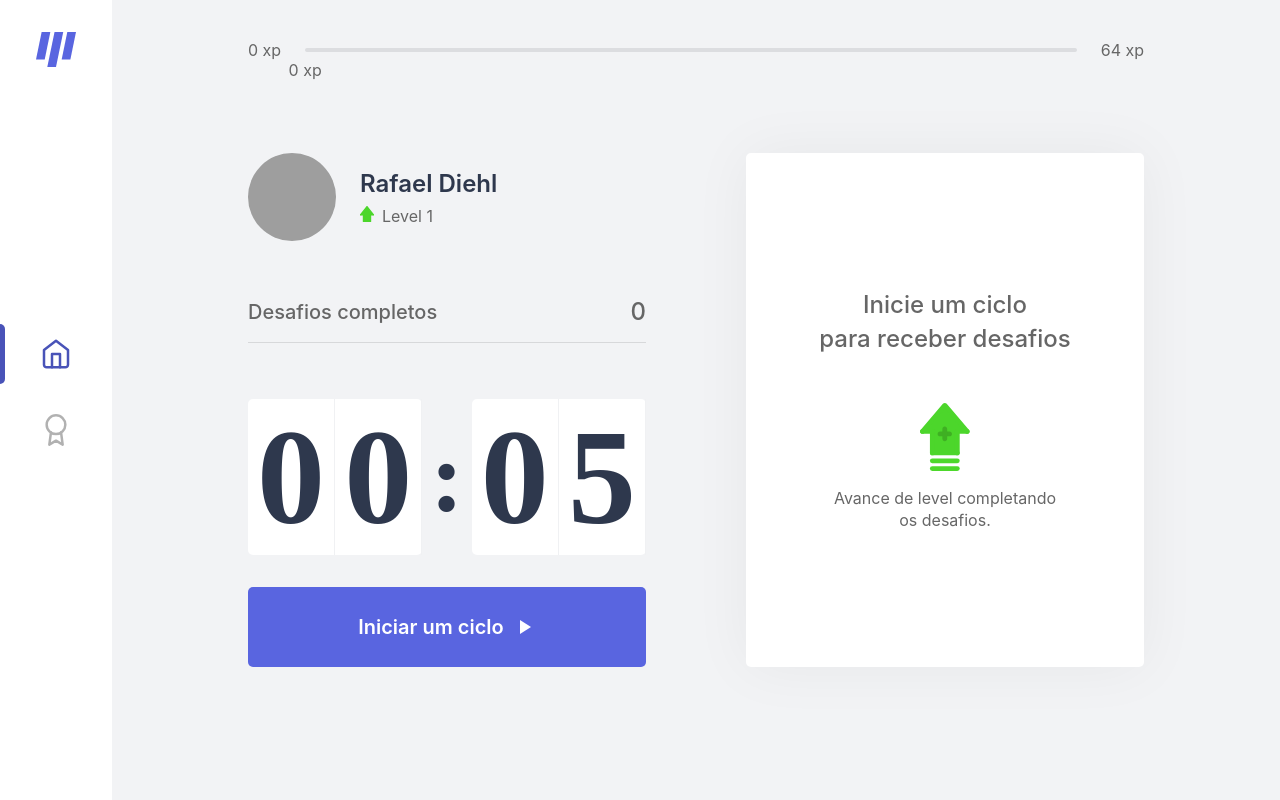
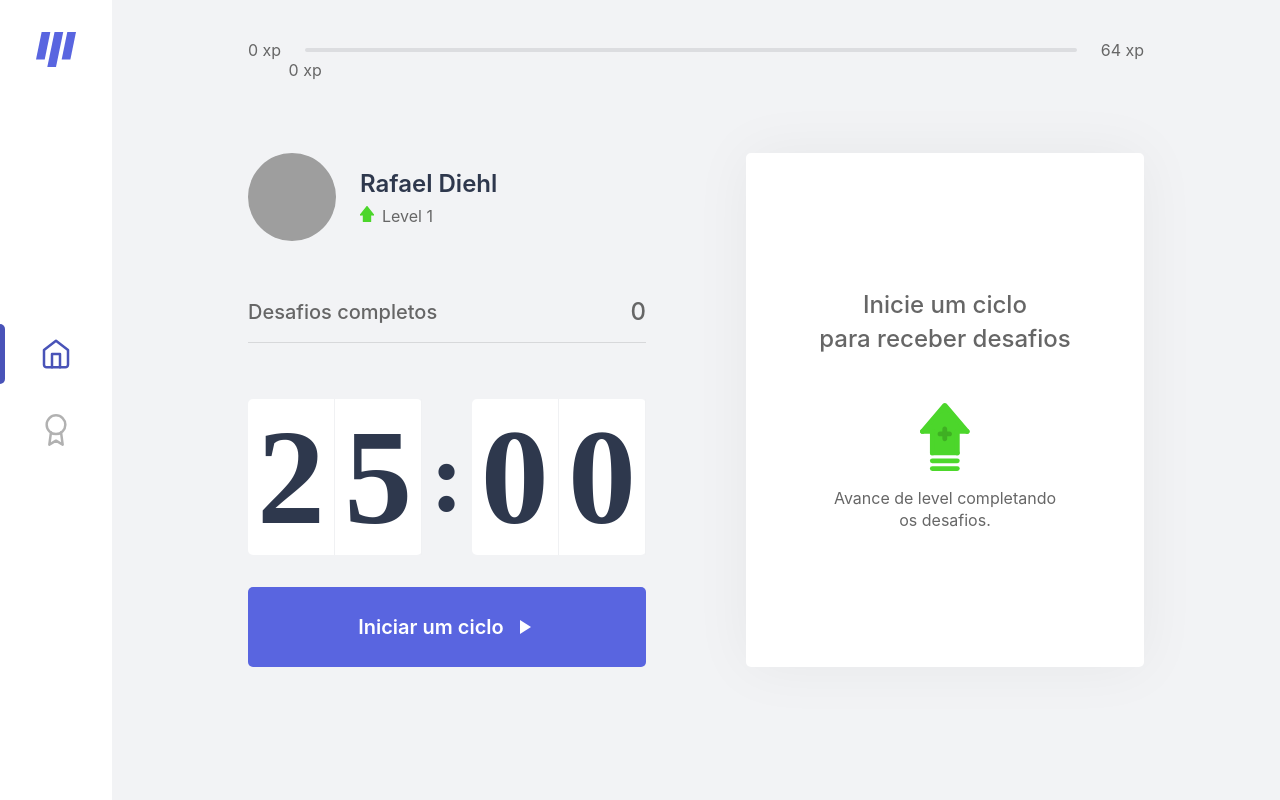
Before and after one commit to rafaeldiehl/move.it, a Next.js app: page / in a window 1280 px wide. Built offline with nearby package versions, Linux system fonts and the light colour scheme; grey boxes are pictures that could not be loaded.

Commit message:
Set time to 25 minutes

```diff
--- a/src/contexts/CountdownContext.tsx
+++ b/src/contexts/CountdownContext.tsx
@@ -21,7 +21,7 @@ let countdownTimeout: NodeJS.Timeout;
 export function CountdownProvider({ children }: CountdownProviderProps) {
   const { startNewChallenge, playAudio } = useContext(ChallengesContext);
 
-  const [time, setTime] = useState((5/60) * 60);
+  const [time, setTime] = useState(25 * 60);
   const [isActive, setIsActive] = useState(false);
   const [hasFinished, setHasFinished] = useState(false);
 
@@ -38,7 +38,7 @@ export function CountdownProvider({ children }: CountdownProviderProps) {
   function resetCountdown() {
     clearTimeout(countdownTimeout);
     setIsActive(false);
-    setTime((5/60) * 60);
+    setTime(25 * 60);
     setHasFinished(false);
   }
 
```
